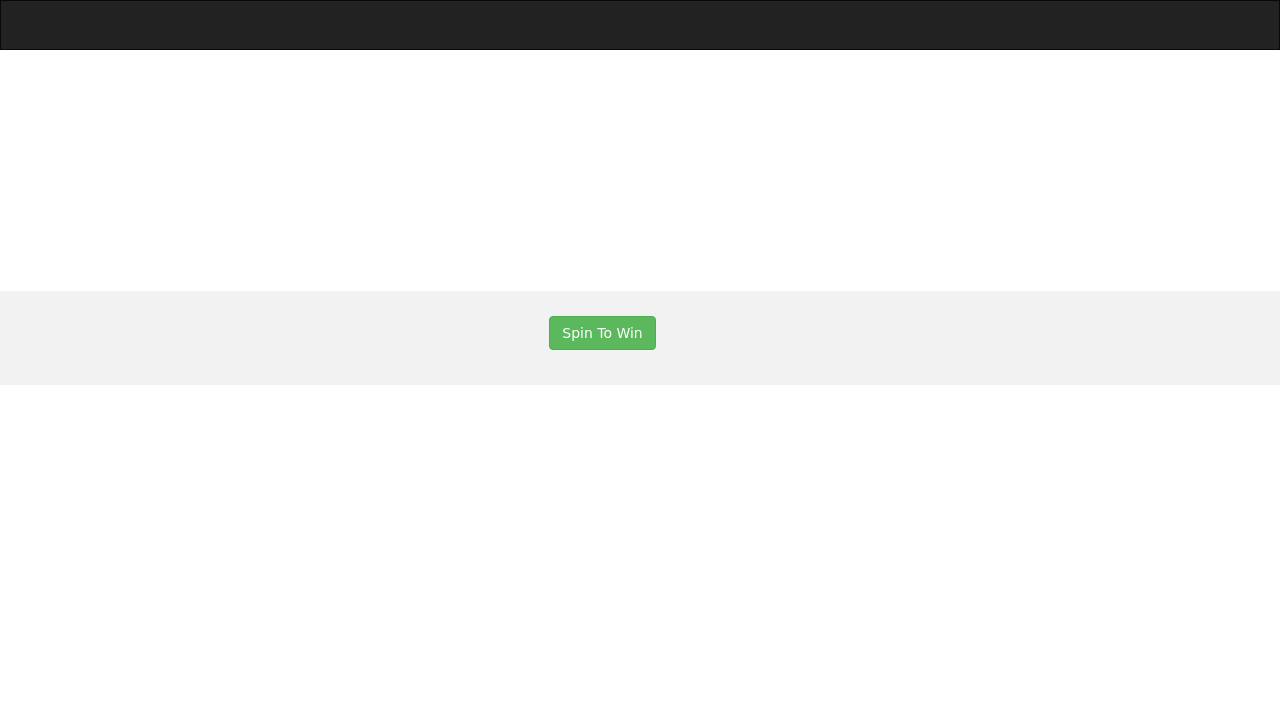
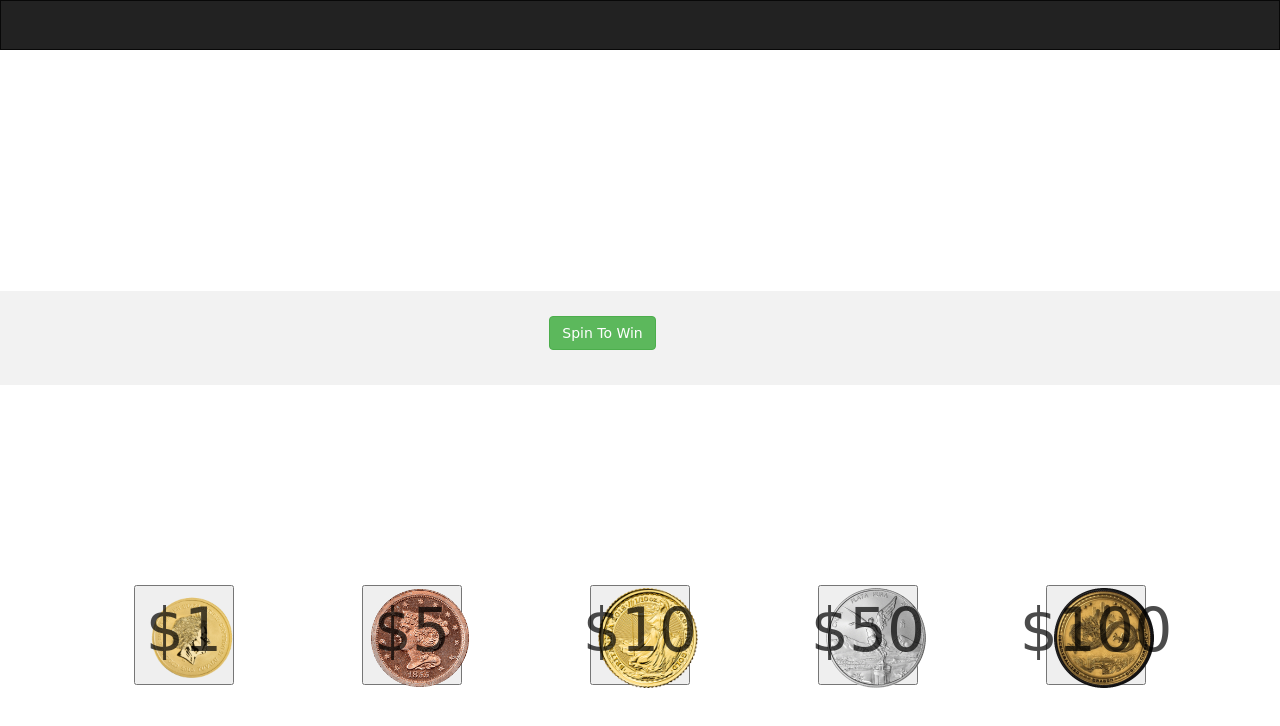
Before and after one commit to toofpaste/SlotMachine, a plain HTML site: page index.html in a window 1280 px wide. Drawn offline with nearby package versions, Linux system fonts and the light colour scheme; a web font is replaced by a local one.

Commit message:
add coin images that are buttons

```diff
--- a/css/styles.css
+++ b/css/styles.css
@@ -57,14 +57,59 @@ footer {
   margin: 200px auto;
   background-color: #f2f2f2;
   padding: 25px;
+
+}
+#imgButtons{
+  display: flex;
 }
 
-/* .item {
-  background-size: contain;
-  margin: 0px;
-  max-height: 300px;
-  max-width: 300px;
-  min-height: 300px;
-  min-width: 300px;
-  padding: 0px;
-} */
+#imgButtons img {
+  width: 100px;
+  height: 100px;
+  margin: 0 auto;
+justify-content: space-around;
+}
+
+.container button {
+  width: 100px;
+  height: 100px;
+  margin: 0 auto;
+justify-content: space-around;
+font-size: 20px;
+text-align: center;
+}
+
+#button1{
+  position: absolute;
+  color: black;
+  font-size: 3em;
+  opacity: .7;
+}
+
+#button2{
+  position: absolute;
+  color: black;
+  font-size: 3em;
+  opacity: .7;
+}
+
+#button3{
+  position: absolute;
+  color: black;
+  font-size: 3em;
+  opacity: .7;
+}
+
+#button4{
+  position: absolute;
+  color: black;
+  font-size: 3em;
+  opacity: .7;
+}
+
+#button5{
+  position: absolute;
+  color: black;
+  font-size: 3em;
+  opacity: .7;
+}
--- a/index.html
+++ b/index.html
@@ -32,7 +32,6 @@
       </div>
     </nav>
 
-
     <div class="container text-center">
      <br>
       <div class="row">
@@ -54,44 +53,20 @@
     <footer class="container-fluid text-center">
       <p><button type="button" name="button" class = "btn btn-success" id = "spinButton">Spin To Win</button></p>
         <p><button type="button" name="button" class = "btn btn-success" id = "instantSpin">Instant Spin</button></p>
-    </footer>
 
 
+    </footer>
+    <div class="container" id="imgButtons">
+      <button type="button" name="button"><img src="img/bet1.png" alt=""><span id ="button1">$1</span></button>
+      <button type="button" name="button"><img src="img/bet2.png" alt=""><span id ="button2">$5</span></button>
+      <button type="button" name="button"><img src="img/bet3.png" alt=""><span id ="button3">$10</span></button>
+      <button type="button" name="button"><img src="img/bet4.png" alt=""><span id ="button4">$50</span></button>
+      <button type="button" name="button"><img src="img/bet5.png" alt=""><span id ="button5">$100</span></button>
 
-
-    <!-- <div class = "jumbotron" id="clickme">
-      <h1 id = "headline"></h1>
-    </div> -->
-<!-- <div class="container">
-    <div class="row">
-      <div class="col-md-1">
-
-      </div>
-      <div class="col-md-3">
-        <ul id = "list0" style="list-style-type:none;">
-        </ul>
-      </div>
-    <div class="col-md-3">
-      <ul id = "alist0" style="list-style-type:none;">
-      </ul>
+      <!-- <img src="img/bet2.png" alt="">
+      <img src="img/bet3.png" alt="">
+      <img src="img/bet4.png" alt="">
+      <img src="img/bet5.png" alt=""> -->
     </div>
-  <div class="col-md-3">
-    <ul id = "blist0" style="list-style-type:none;">
-    </ul>
-    <div class="col-md-1">
-
-    </div>
-  </div>
-</div>
-
-</div> -->
-<!-- <div class="footer">
-    <button type="button" name="button" class = "btn btn-success" id = "spinButton">Spin To Win</button>
-</div> -->
-
-
-
-
-
   </body>
 </html>
--- a/js/scripts.js
+++ b/js/scripts.js
@@ -1,13 +1,4 @@
-var bal = 1000;
 
-function sleep(milliseconds) {
-  var start = new Date().getTime();
-  for (var i = 0; i < 1e7; i++) {
-    if ((new Date().getTime() - start) > milliseconds){
-      break;
-    }
-  }
-}
 
 function print(i){
   $("ul#list0").html("<li><img src = 'img/"+ (i) + ".png' alt = ''></li>");
@@ -63,7 +54,7 @@ function spin(){
 
 function freeze(){
   var col1 = Math.floor(Math.random() * 4) + 1;
-  $("ul#list0").html("<li><img src = 'img/"+ (col1) + ".png' alt = ''></li>");
+  $("ul#list0").html("<li><img  src = 'img/"+ (col1) + ".png' alt = ''></li>");
   $("ul#list0").fadeIn(1000);
   return col1;
 };
@@ -119,8 +110,10 @@ function endCheck(){
 
 $(function() {
 
+  var account = {
+    balance: 1000
+  };
   $("#spinButton").click(function() {
-    $("#bal").text(" BAL: " + bal);
     $("#instantSpin").show();
     $("ul#list0").hide();
     $("ul#alist0").hide();
```
Also changed, not shown: img/bet1.png (added), img/bet2.png (added), img/bet3.png (added), img/bet4.png (added), img/bet5.png (added).
